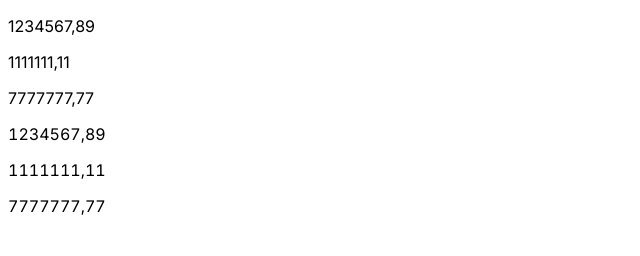
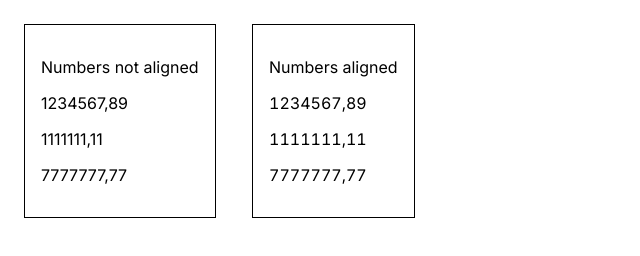
Before and after one commit to panpawelw/misc, a plain HTML site: page css/alignnumbers/index.html in a window 1280 px wide. Shown: the whole page, without its empty margins (0-640 px from the left). Drawn offline with Linux system fonts and the light colour scheme.

Commit message:
feat: improve layout

```diff
--- a/css/alignnumbers/index.html
+++ b/css/alignnumbers/index.html
@@ -6,6 +6,13 @@
     <style>
         body {
             font-family: 'Inter', sans-serif;
+        }
+
+        div {
+            display: inline-block;
+            margin: 1em;
+            padding: 1em;
+            border: 1px solid black;
         }
 
         .after {
@@ -17,11 +24,13 @@
 </head>
 <body>
     <div>
+        <p>Numbers not aligned</p>
         <p>1234567,89</p>
         <p>1111111,11</p>
         <p>7777777,77</p>
     </div>
     <div class="after">
+        <p>Numbers aligned</p>
         <p>1234567,89</p>
         <p>1111111,11</p>
         <p>7777777,77</p>
```
